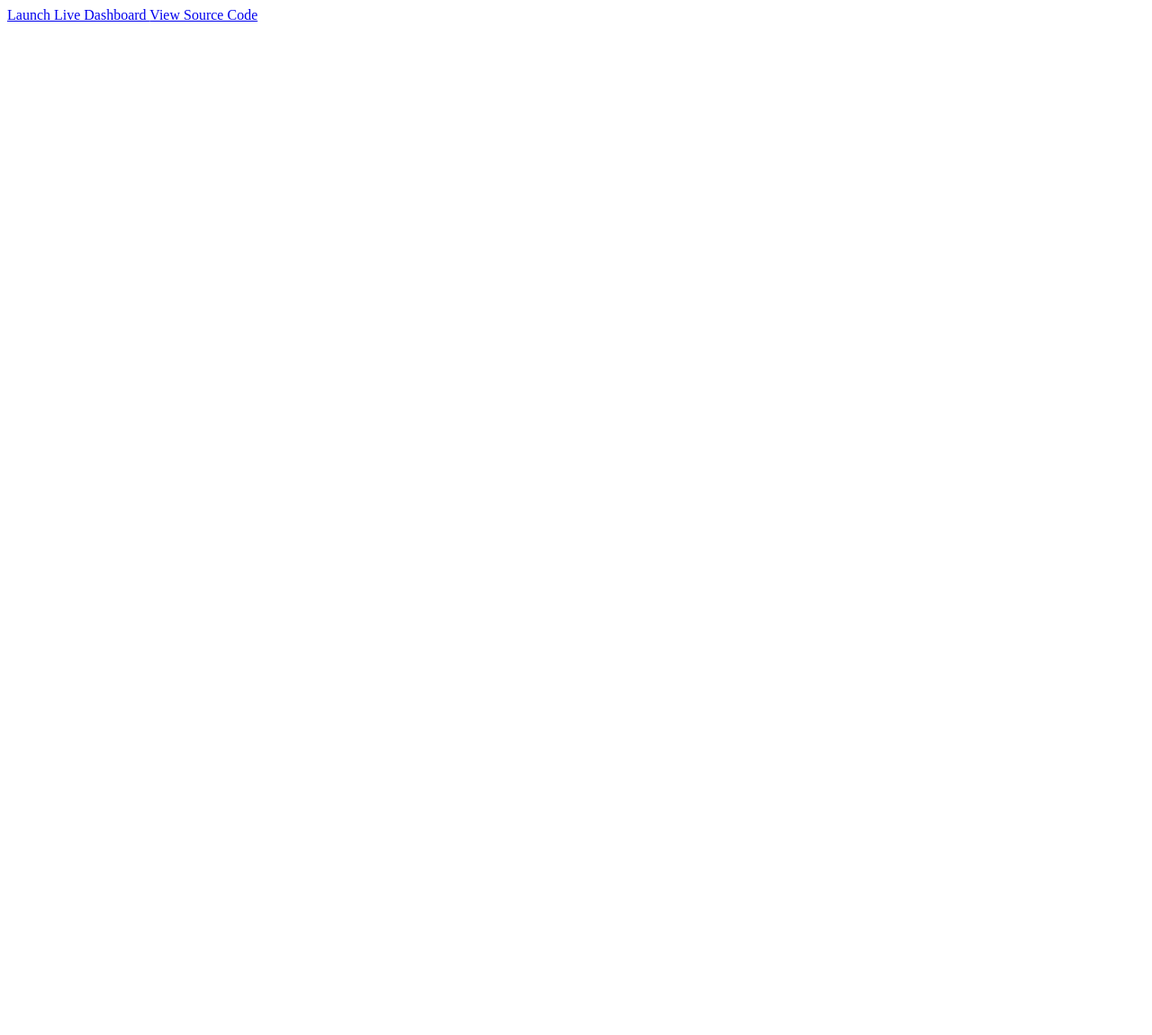
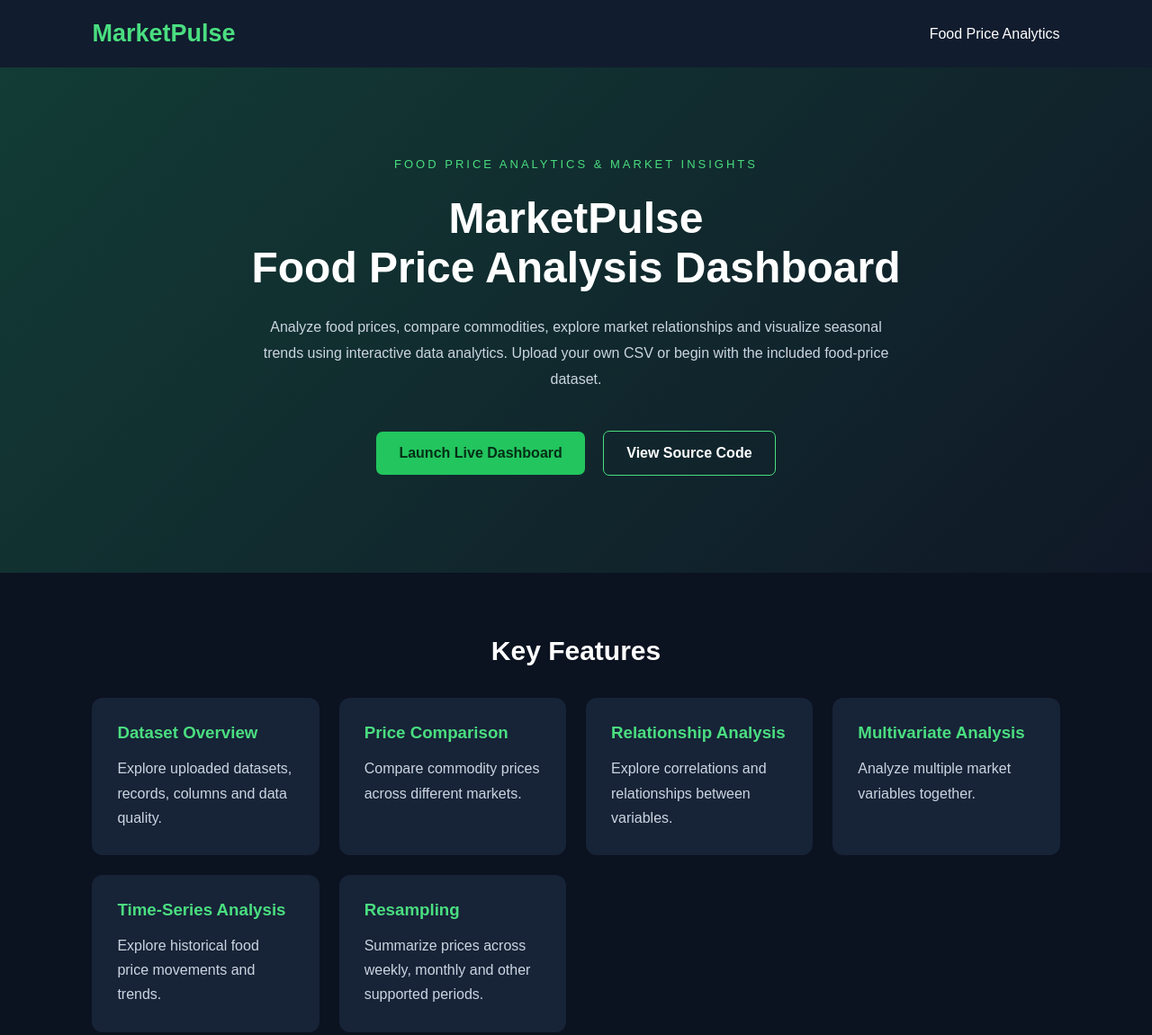
Before and after one commit to Harshini-723/MarketPulse-EDA, a plain HTML site: page index.html in a window 1280 px wide. Shown: the top 1151 px of the page at 90% size. Before the commit the page ends 800 px from the top, so only its background shows below. Drawn offline with Linux system fonts and the light colour scheme.

Commit message:
Update index.html

```diff
--- a/index.html
+++ b/index.html
@@ -1,3 +1,162 @@
+
+<!DOCTYPE html>
+<html lang="en">
+<head>
+<meta charset="UTF-8">
+<meta name="viewport" content="width=device-width, initial-scale=1.0">
+<title>MarketPulse | Food Price Analytics</title>
+
+<style>
+* {
+    margin: 0;
+    padding: 0;
+    box-sizing: border-box;
+}
+
+body {
+    font-family: Arial, sans-serif;
+    background: #0b1220;
+    color: white;
+}
+
+nav {
+    padding: 22px 8%;
+    background: #111c2e;
+    display: flex;
+    justify-content: space-between;
+    align-items: center;
+}
+
+.logo {
+    font-size: 27px;
+    font-weight: bold;
+    color: #4ade80;
+}
+
+.hero {
+    padding: 100px 8%;
+    text-align: center;
+    background: linear-gradient(135deg, #123c35, #101827);
+}
+
+.tag {
+    color: #4ade80;
+    letter-spacing: 3px;
+    margin-bottom: 25px;
+    font-size: 13px;
+}
+
+h1 {
+    font-size: 48px;
+    margin-bottom: 25px;
+}
+
+.hero p {
+    max-width: 720px;
+    margin: auto;
+    color: #cbd5e1;
+    line-height: 1.8;
+}
+
+.buttons {
+    margin-top: 35px;
+}
+
+.btn {
+    display: inline-block;
+    padding: 15px 25px;
+    margin: 8px;
+    border-radius: 7px;
+    text-decoration: none;
+    font-weight: bold;
+}
+
+.primary {
+    background: #22c55e;
+    color: #052e16;
+}
+
+.secondary {
+    border: 1px solid #4ade80;
+    color: white;
+}
+
+.btn:hover {
+    opacity: 0.8;
+}
+
+section {
+    padding: 70px 8%;
+    text-align: center;
+}
+
+h2 {
+    font-size: 30px;
+    margin-bottom: 35px;
+}
+
+.features {
+    display: grid;
+    grid-template-columns: repeat(auto-fit, minmax(220px, 1fr));
+    gap: 22px;
+}
+
+.card {
+    background: #172337;
+    padding: 28px;
+    border-radius: 12px;
+    text-align: left;
+}
+
+.card h3 {
+    color: #4ade80;
+    margin-bottom: 15px;
+}
+
+.card p {
+    color: #cbd5e1;
+    line-height: 1.7;
+}
+
+.about {
+    background: #111c2e;
+    line-height: 1.8;
+}
+
+footer {
+    text-align: center;
+    padding: 25px;
+    color: #94a3b8;
+}
+</style>
+</head>
+
+<body>
+
+<nav>
+    <div class="logo">MarketPulse</div>
+    <div>Food Price Analytics</div>
+</nav>
+
+<header class="hero">
+
+    <div class="tag">
+        FOOD PRICE ANALYTICS & MARKET INSIGHTS
+    </div>
+
+    <h1>
+        MarketPulse<br>
+        Food Price Analysis Dashboard
+    </h1>
+
+    <p>
+        Analyze food prices, compare commodities,
+        explore market relationships and visualize
+        seasonal trends using interactive data analytics.
+        Upload your own CSV or begin with the included
+        food-price dataset.
+    </p>
+
     <div class="buttons">
 
         <a class="btn primary"
@@ -13,3 +172,63 @@
         </a>
 
     </div>
+
+</header>
+
+<section>
+    <h2>Key Features</h2>
+
+    <div class="features">
+
+        <div class="card">
+            <h3>Dataset Overview</h3>
+            <p>Explore uploaded datasets, records, columns and data quality.</p>
+        </div>
+
+        <div class="card">
+            <h3>Price Comparison</h3>
+            <p>Compare commodity prices across different markets.</p>
+        </div>
+
+        <div class="card">
+            <h3>Relationship Analysis</h3>
+            <p>Explore correlations and relationships between variables.</p>
+        </div>
+
+        <div class="card">
+            <h3>Multivariate Analysis</h3>
+            <p>Analyze multiple market variables together.</p>
+        </div>
+
+        <div class="card">
+            <h3>Time-Series Analysis</h3>
+            <p>Explore historical food price movements and trends.</p>
+        </div>
+
+        <div class="card">
+            <h3>Resampling</h3>
+            <p>Summarize prices across weekly, monthly and other supported periods.</p>
+        </div>
+
+    </div>
+</section>
+
+<section class="about">
+    <h2>About MarketPulse</h2>
+
+    <p>
+        MarketPulse is a food price analytics application
+        developed using Python, Streamlit and Pandas.
+        It helps users upload CSV datasets, perform
+        statistical analysis, compare commodities and
+        understand historical market price trends.
+    </p>
+</section>
+
+<footer>
+    <p>MarketPulse | Food Price Analysis Dashboard</p>
+    <p>Developed by Harshini</p>
+</footer>
+
+</body>
+</html>
```
Lines whose indentation alone changed are shown as unchanged.
